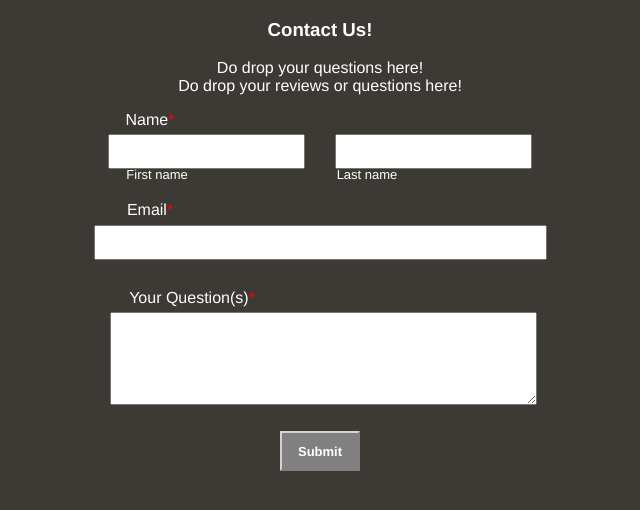
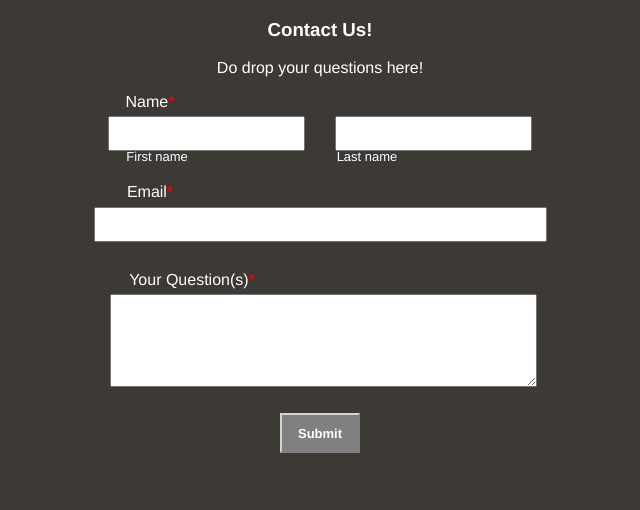
Before and after one commit to weiwen9/Hackathon, a Flask app: template application/templates/aboutus.html in a window 1280 px wide. Shown: the top 510 px of the page, without its empty margins (320-960 px from the left). Run offline with Flask 2, Linux system fonts and the light colour scheme; the template is opened without the code that fills it, so the values that code supplies are empty.

Commit message:
Update aboutus.html

```diff
--- a/application/templates/aboutus.html
+++ b/application/templates/aboutus.html
@@ -16,7 +16,6 @@
     <h3>Contact Us!</h3>
     <form name="contact" method="post" action="https://formsubmit.co/weiwenn.tee@gmail.com">
         <legend>Do drop your questions here!</legend>
-        <legend>Do drop your reviews or questions here!</legend>
         <input type="hidden" name="_captcha" value="false">
         <p id="details">Name<span>*</span></p>
             <input id="fname" type="text" name="fname">
```
